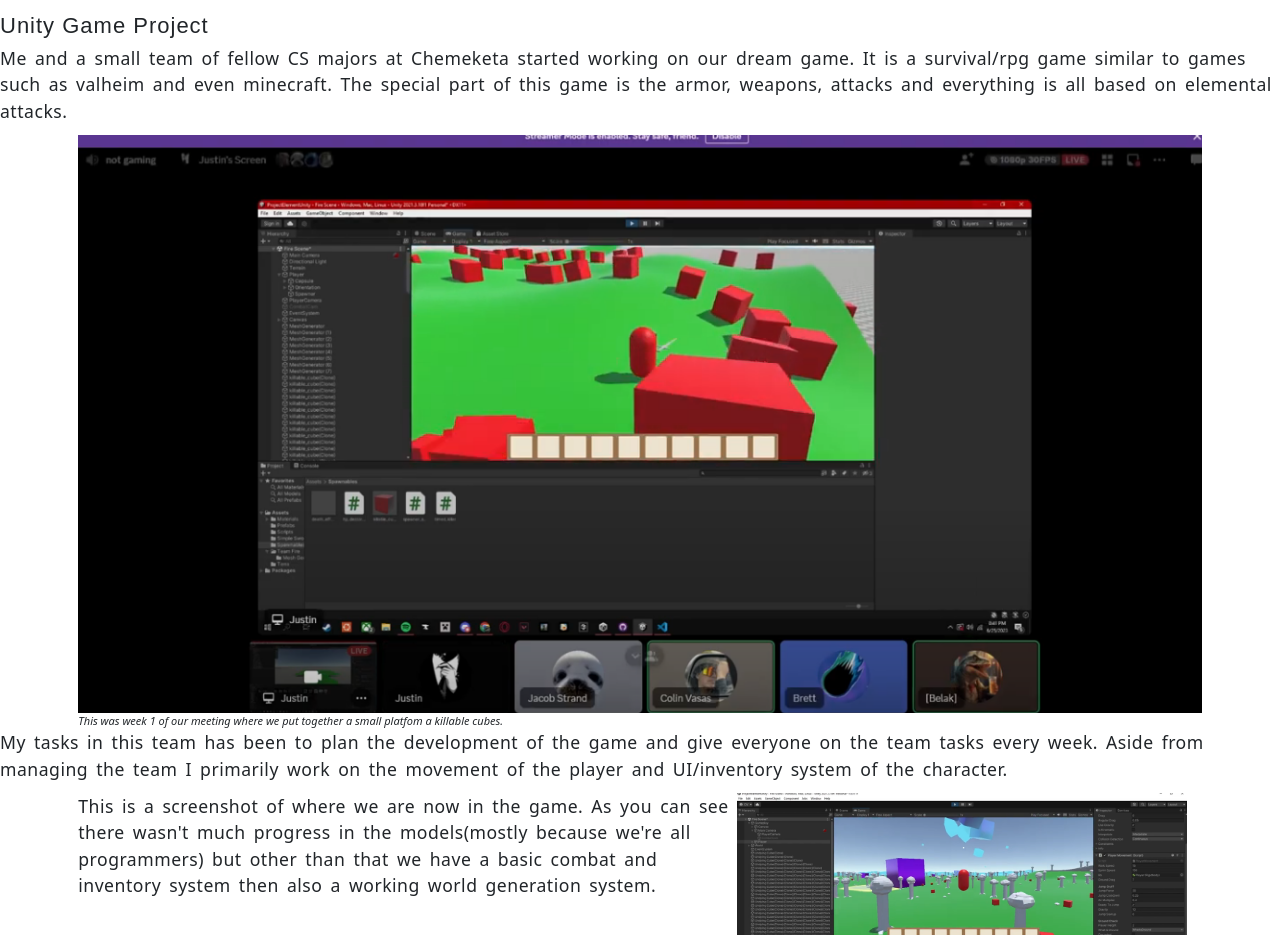
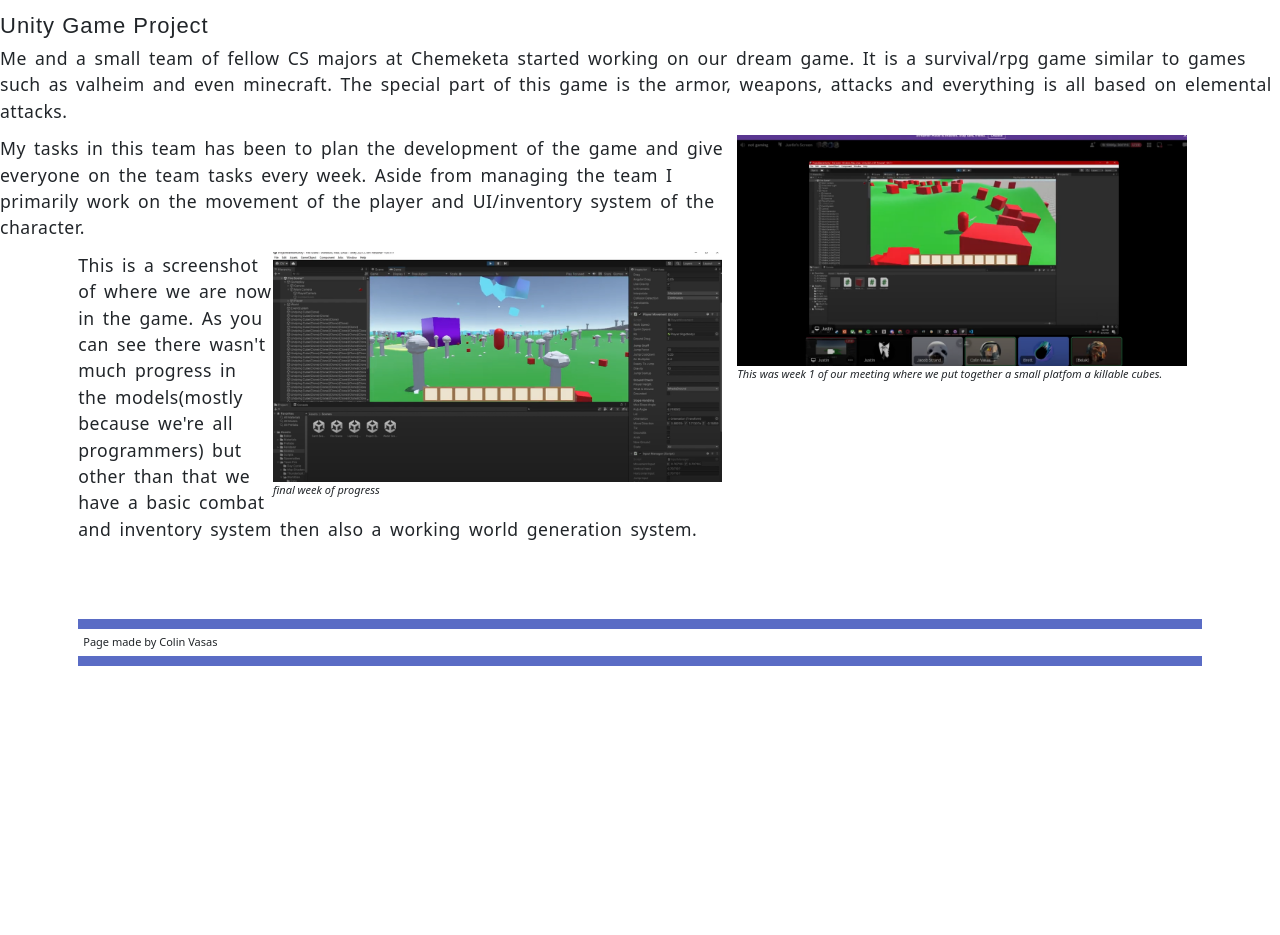
Before and after one commit to ColinVasas/Colins-Simple-Website, a plain HTML site: page Coursework.html in a window 1280 px wide. Shown: the part 2022-2957 px from the top of the page. After the commit the page ends 2688 px from the top, so only its background shows below. Drawn offline with nearby package versions, Linux system fonts and the light colour scheme; a web font is replaced by a local one.

Commit message:
Update Coursework.html

```diff
--- a/Coursework.html
+++ b/Coursework.html
@@ -54,7 +54,7 @@
         <h2>Unity Game Project</h2>
         <p>Me and a small team of fellow CS majors at Chemeketa started working on our dream game. It is a survival/rpg game similar to games such as valheim and even minecraft. The special part of this game is the armor, weapons, attacks and everything is all based on elemental attacks.</p>
         <div class="container">
-            <div class = "center">
+            <div class = "box-right">
                 <img
                     src="images/CubeKiller.PNG"
                     width="100%"
```
